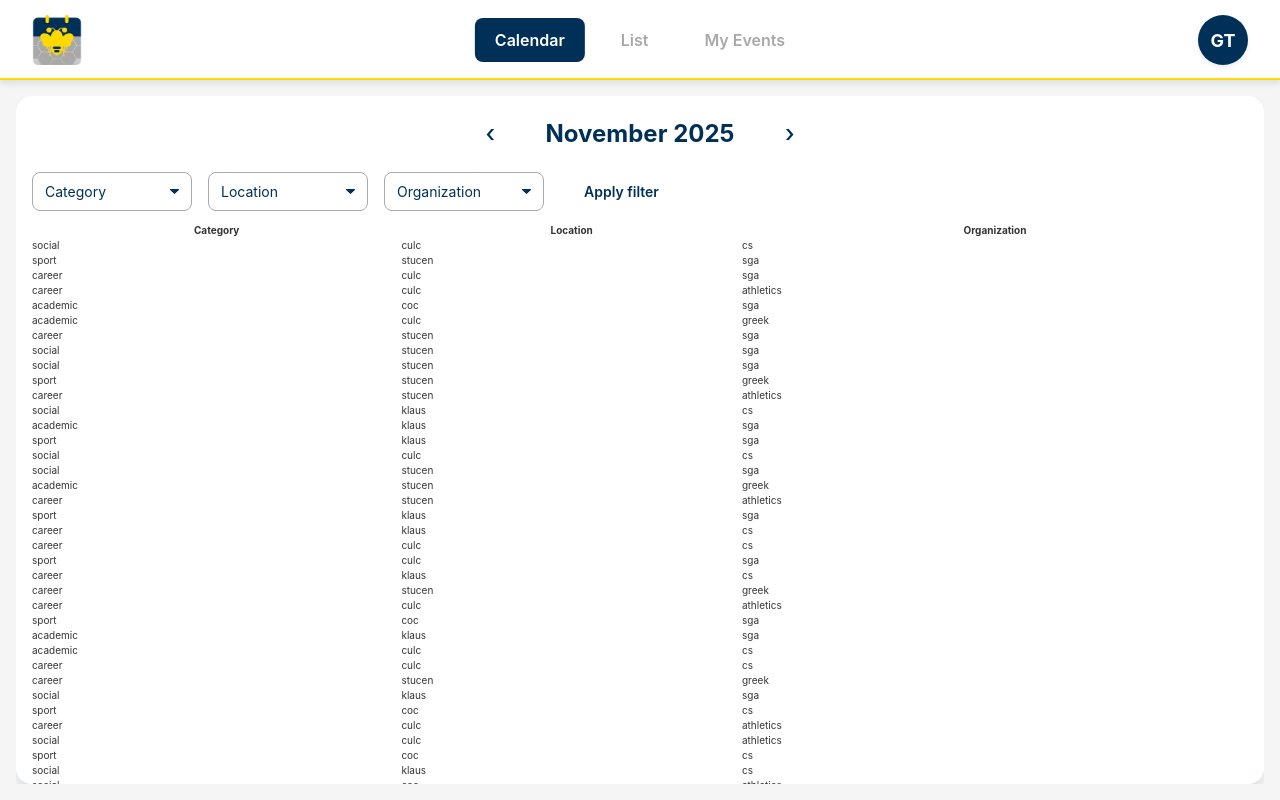
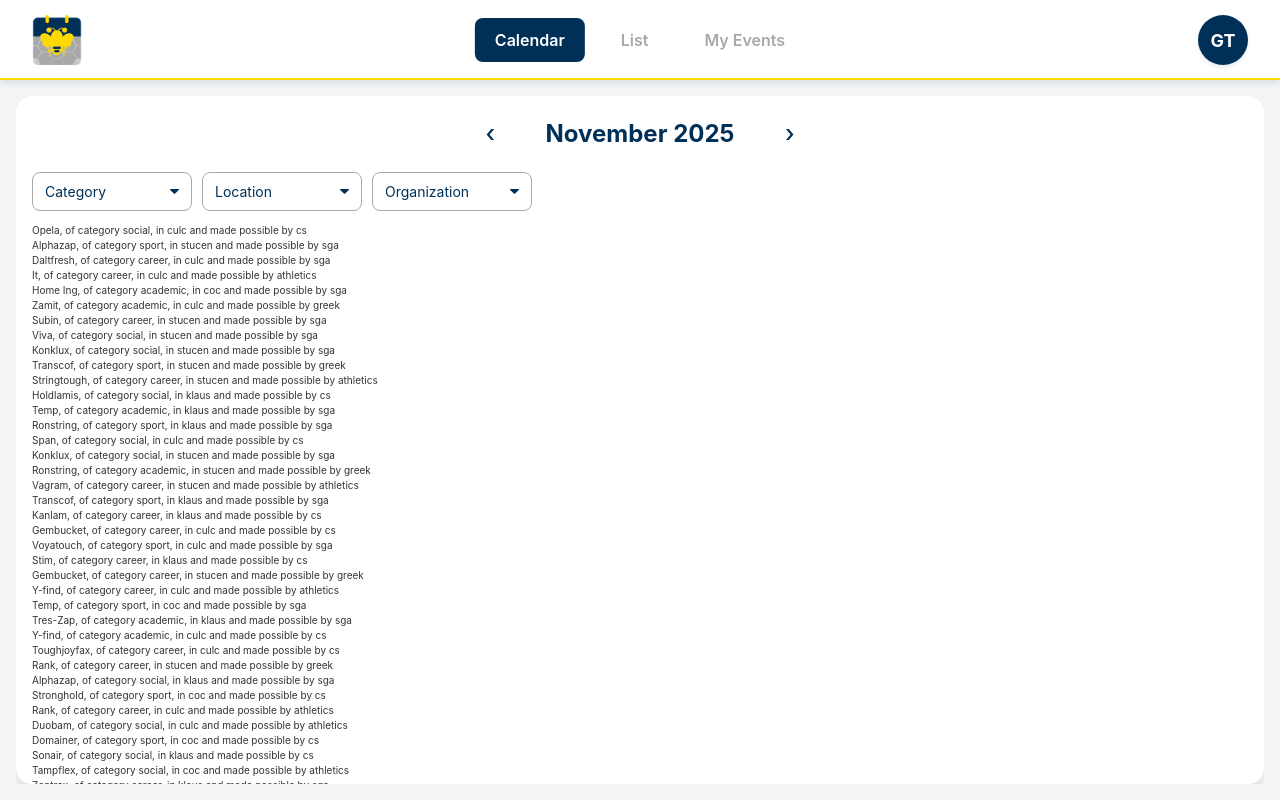
Before and after one commit to mayazhang1241/gt-cal, a React (Vite) app in the folder frontend/: page / in a window 1280 px wide. Built offline with nearby package versions, Linux system fonts and the light colour scheme.

Commit message:
Implemented Filter System

```diff
--- a/frontend/src/App.jsx
+++ b/frontend/src/App.jsx
@@ -144,13 +144,11 @@ function CalendarGrid({ events, onDayClick, onEventClick, viewMode, setViewMode
   // Calculate number of weeks in the month
   const numWeeks = Math.ceil((days.length) / 7);
 
-  const [selectedFilters, setSelectedFilters] = useState([]);
-  console.log(selectedFilters)
-  let Cfilters = ["Academic","Social","Sports","Career"];
-  let Lfilters = ["Klaus","CoC","CULC","StuCen"];
-  let Ofilters = ["SGA","CoC","Greek","Athletics"];
   return (
     <div className="calendar-wrapper">
+      <FilterContext.Provider value = {{
+            filters, handleFilterChange
+          }}>
       <div className="calendar-controls">
         <div className="calendar-header">
           <div className="month-navigation">
@@ -165,58 +163,30 @@ function CalendarGrid({ events, onDayClick, onEventClick, viewMode, setViewMode
             </button>
           </div>
         </div>
+
+
+
+
         <div className="filter-controls">
-          <select className="filter-select" defaultValue="">
-            <option value="">Category</option>
-            <option value="academic">Academic</option>
-            <option value="social">Social</option>
-            <option value="sports">Sports</option>
-            <option value="career">Career</option>
-          </select>
-          <select className="filter-select" defaultValue="">
-            <option value="">Location</option>
-            <option value="klaus">Klaus</option>
-            <option value="coc">College of Computing</option>
-            <option value="culc">CULC</option>
-            <option value="student-center">Student Center</option>
-          </select>
-          <select className="filter-select" defaultValue="">
-            <option value="">Organization</option>
-            <option value="sga">Student Government Association</option>
-            <option value="coc">College of Computing</option>
-            <option value="greek">Greek Life</option>
-            <option value="athletics">Athletics</option>
-          </select>
 
-          <button className="apply-filter-btn"
-            onClick={handleFilter}>
-          Apply filter
-          </button>
+            <FilterControls />
 
         </div>
-      </div>
-
-      <table className='test'>
-        <thead>
-        <tr>
-            <th>Category</th>
-            <th>Location</th>
-            <th>Organization</th>
-        </tr>
-        </thead>
-        <tbody>
-    {data.map((item) =>(
-          <tr key={item.id}>
-            <td>{item.category}</td>
-            <td>{item.location}</td>
-            <td>{item.organization}</td>
-          </tr>
 
 
-    ))}
+      </div>
+      </FilterContext.Provider>
 
-        </tbody>
-    </table>
+      <div className='test'>
+      <ul>
+        {filtereddata.map((e) => (
+            <li key={e.id}>
+              {e.name}, of category {e.category},
+              in {e.location} and made possible by {e.organization}
+            </li>
+                    ))}
+      </ul>
+      </div>
 
       <div className={`calendar-grid weeks-${numWeeks}`}>
         {dayNames.map(day => (
@@ -267,34 +237,38 @@ function CalendarGrid({ events, onDayClick, onEventClick, viewMode, setViewMode
 const FilterControls = () => {
     const { filters, handleFilterChange } = useContext(FilterContext);
     return (
-        <div style={{ marginBottom: '10px' }}>
-            <select name="category"
+        <div>
+            <select className = "filter-select"
+                name='category'
                 value={filters.category}
                 onChange={handleFilterChange}
                 style={{ marginRight: '10px' }}>
-                <option value="">All Categories</option>
-                <option value="Frontend">Frontend</option>
-                <option value="Backend">Backend</option>
-                <option value="Data Science">Data Science</option>
+            <option value="">Category</option>
+            <option value="academic">Academic</option>
+            <option value="social">Social</option>
+            <option value="sports">Sports</option>
+            <option value="career">Career</option>
             </select>
-            <select name="location" value={filters.location}
+            <select className = "filter-select"
+                name='location'
+                value={filters.location}
                 onChange={handleFilterChange}
                 style={{ marginRight: '10px' }}>
-                <option value="">All locations</option>
-                <option value="Beginner">Beginner</option>
-                <option value="Intermediate">Intermediate</option>
-                <option value="Advanced">Advanced</option>
+            <option value="">Location</option>
+            <option value="klaus">Klaus</option>
+            <option value="coc">College of Computing</option>
+            <option value="culc">CULC</option>
+            <option value="stucen">Student Center</option>
             </select>
-            <select name="organization" value={filters.organization}
+            <select className = "filter-select"
+                name = 'organization'
+                value={filters.organization}
                 onChange={handleFilterChange}>
-                <option value="">All organizations</option>
-                <option value="₹1000">₹1000</option>
-                <option value="₹1200">₹1200</option>
-                <option value="₹1500">₹1500</option>
-                <option value="₹1800">₹1800</option>
-                <option value="₹2000">₹2000</option>
-                <option value="₹2200">₹2200</option>
-                <option value="₹2500">₹2500</option>
+            <option value="">Organization</option>
+            <option value="sga">Student Government Association</option>
+            <option value="coc">College of Computing</option>
+            <option value="greek">Greek Life</option>
+            <option value="athletics">Athletics</option>
             </select>
         </div>
     );
```
